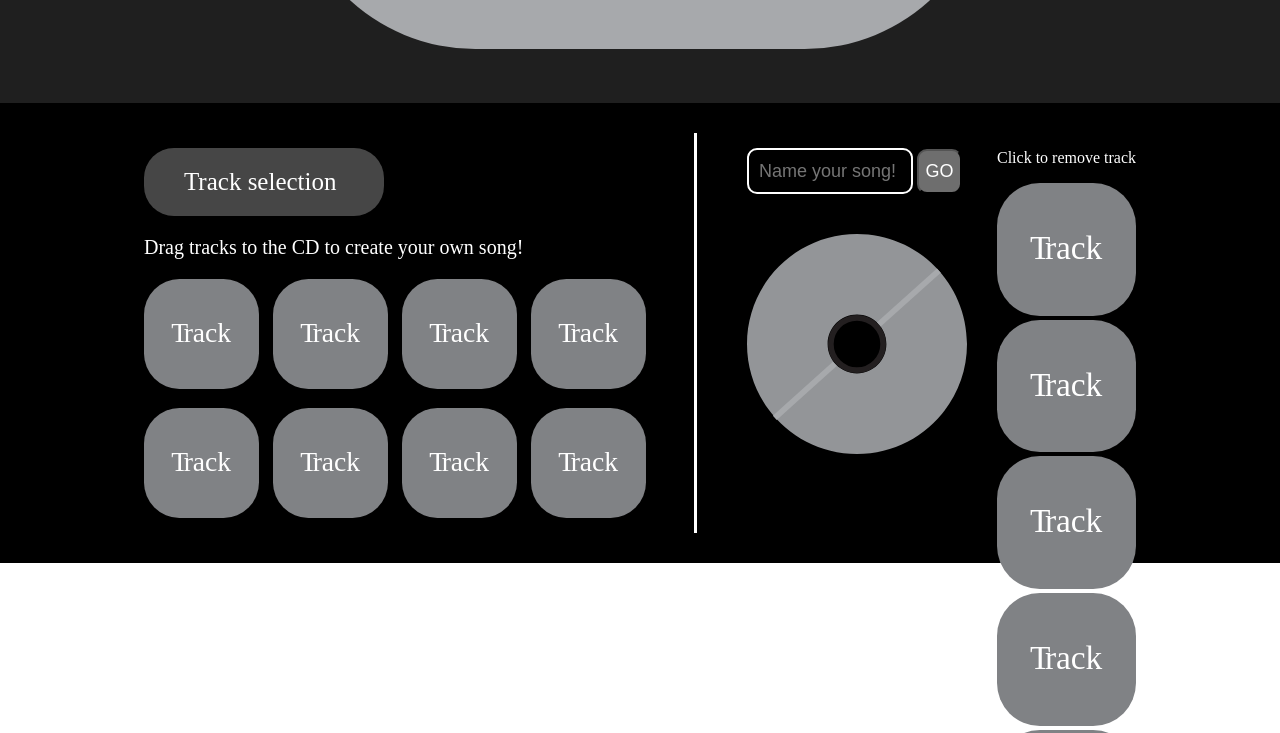
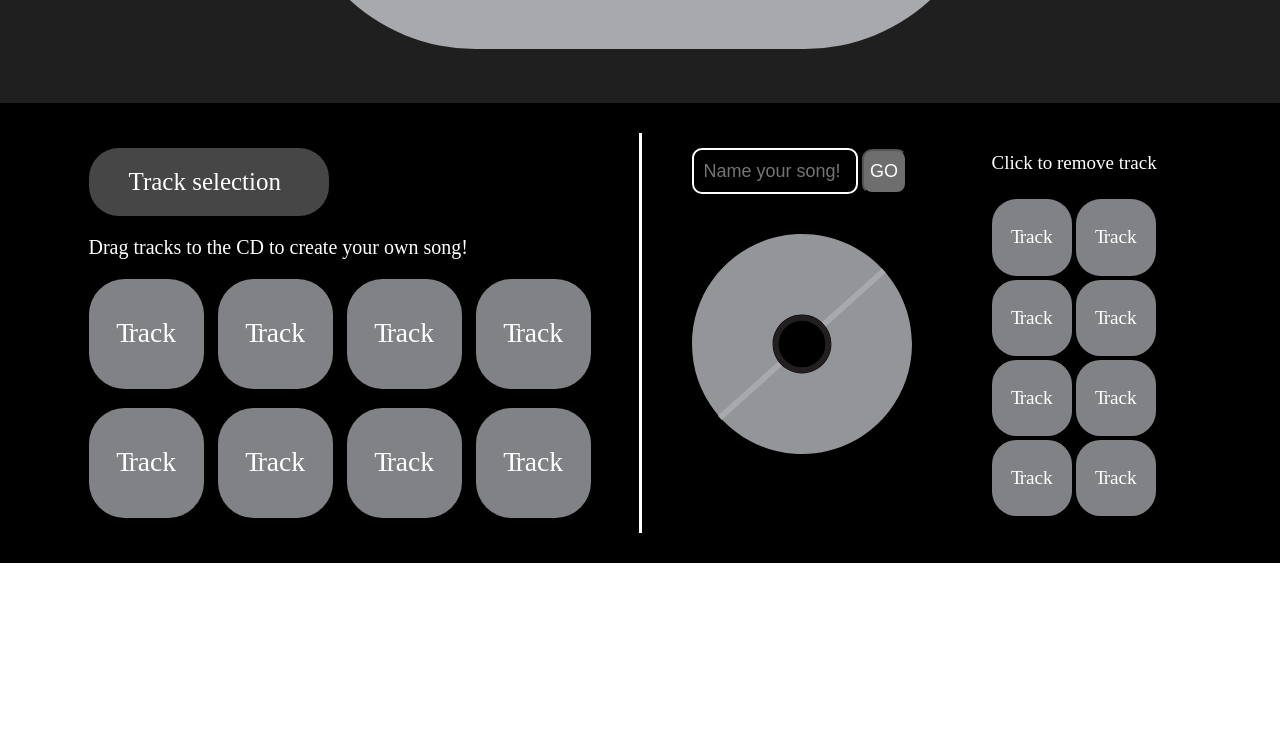
Before and after one commit to JeniferQ/Music-Mixer, a plain HTML site: page index.html in a window 1280 px wide. Shown: the part 607-1340 px from the top of the page. After the commit the page ends 1170 px from the top, so only its background shows below. Drawn offline with Linux system fonts and the light colour scheme.

Commit message:
Style track remover
In this commit, the track remover tool was styled.

```diff
--- a/css/main.css
+++ b/css/main.css
@@ -155,3 +155,22 @@ footer {
     width: 220px;
     cursor: pointer;
 }
+
+.column3 {
+    width: 200px;
+    margin-left: 50px;
+}
+
+.column3 p {
+    font-size: 19px;
+    margin-bottom: 25px;
+}
+
+.track-eraser {
+    display: block;
+}
+
+.mini {
+    width: 80px;
+    cursor: pointer;
+}
```
